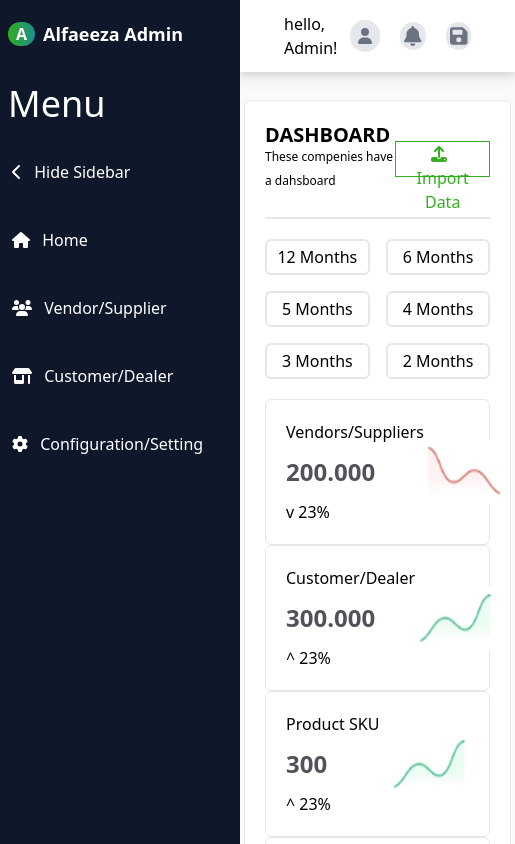
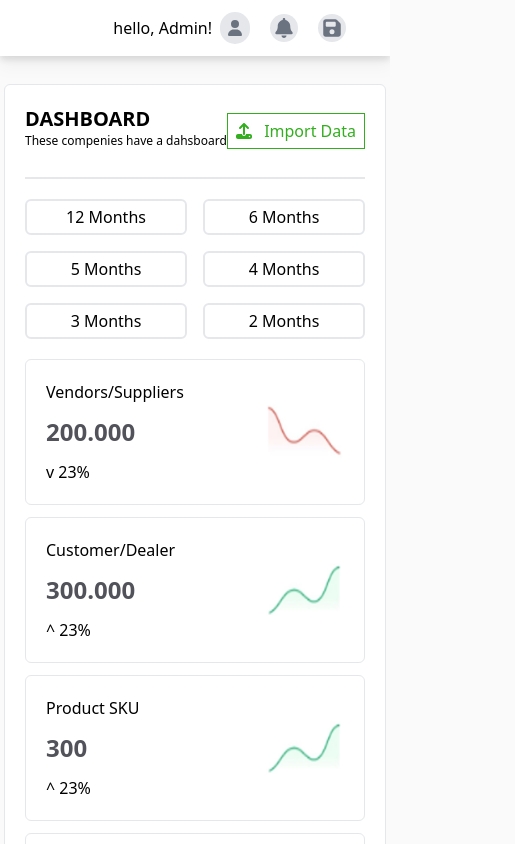
Before and after one commit to helmiariefm/adm-web-ui, a Vue app in the folder adm-web-ui/: page / in a window 390 px wide. Shown: the top 844 px of the page, 515 px wide, since content can reach past the window. Built offline with nearby package versions, Linux system fonts and the light colour scheme.

Commit message:
mobile view done

```diff
--- a/adm-web-ui/src/App.vue
+++ b/adm-web-ui/src/App.vue
@@ -16,7 +16,7 @@
   <Sidebar/>
 
   <div class="flex">
-    <div class="w-full h-full ml-60">
+    <div class="w-full h-full md:ml-60">
       <Navbar/>
       <MainContent/>
     </div>
--- a/adm-web-ui/src/molecules/DataCard.vue
+++ b/adm-web-ui/src/molecules/DataCard.vue
@@ -29,7 +29,7 @@ export default {
 </script>
 
 <template>
-  <div class='flex justify-between bg-white border w-full mr-3 p-5 rounded-md'>
+  <div class='flex justify-between bg-white border w-full mr-3 my-3 md:my-0 p-5 rounded-md'>
     <div>
       <h4>{{ title }}</h4>
       <h4 class='text-2xl md:text-3xl font-bold text-zinc-600 my-3'>{{ value }}</h4>
--- a/adm-web-ui/src/organisms/MainContent.vue
+++ b/adm-web-ui/src/organisms/MainContent.vue
@@ -42,7 +42,7 @@
         </div>
 
         <div class='md:flex md:mx-11'>
-            <div class='bg-white border md:w-7/12 md:mr-3 md:mx-0 mx-1 p-5 rounded-md'>
+            <div class='bg-white border md:w-7/12 md:mr-3 md:mx-0 mb-3 md:mb-0 mx-1 p-5 rounded-md'>
                 <h1>Aging - Account Receivable</h1>
                 <img src='https://www.bbc.co.uk/staticarchive/8edd9e8871fc1723ec0051126b5e986b9d45457b.gif' class='mt-7'/>
             </div>
--- a/adm-web-ui/src/organisms/Sidebar.vue
+++ b/adm-web-ui/src/organisms/Sidebar.vue
@@ -9,7 +9,7 @@
 </script>
 
 <template>
-    <div class="w-60 h-full fixed bg-slate-900 text-white">
+    <div class="w-60 h-full fixed bg-slate-900 text-white hidden md:block">
         <div id='judul' class='flex mx-2 pt-5'>
             <div class='font-bold text-white bg-gradient-to-r from-[#32ae1e] to-[#1e8d91] px-2 h-6 my-auto rounded-full mr-2'>
                 <span class='text-base'>A</span>
```
